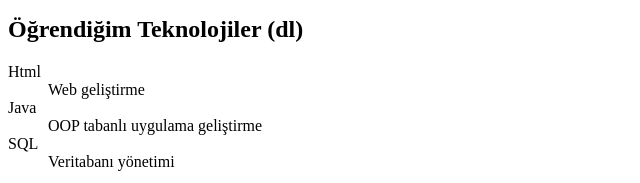
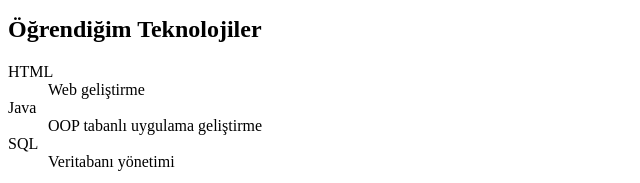
Before and after one commit to sudenazgrmz/sudenazgrmz.github.io, a plain HTML site: page interests.html in a window 1280 px wide. Shown: the part 361-544 px from the top of the page, 0-640 px from the left. Drawn offline with Linux system fonts and the light colour scheme.

Commit message:
Update technology section in interests.html

```diff
--- a/interests.html
+++ b/interests.html
@@ -33,9 +33,10 @@
             <li>Spor yapmak</li>
         </ol>
 
-        <h2>Öğrendiğim Teknolojiler (dl)</h2>
+        <h2>Öğrendiğim Teknolojiler</h2>
+
 <dl>
-            <dt>Html</dt>
+    <dt>HTML</dt>
     <dd>Web geliştirme</dd>
 
     <dt>Java</dt>
```
Lines whose indentation alone changed are shown as unchanged.
